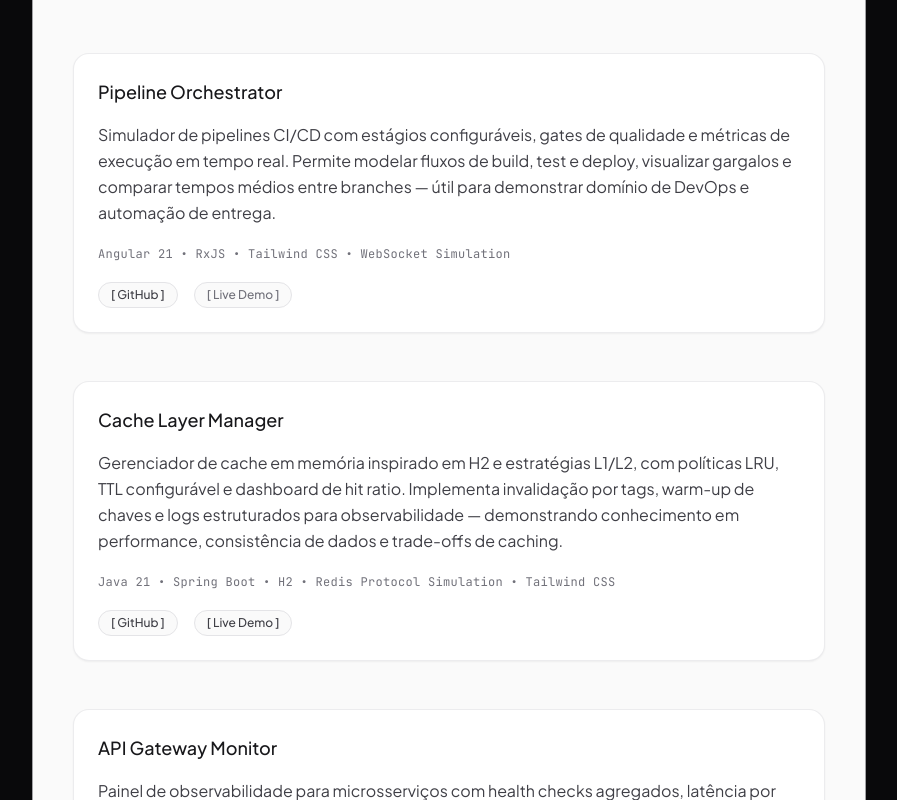
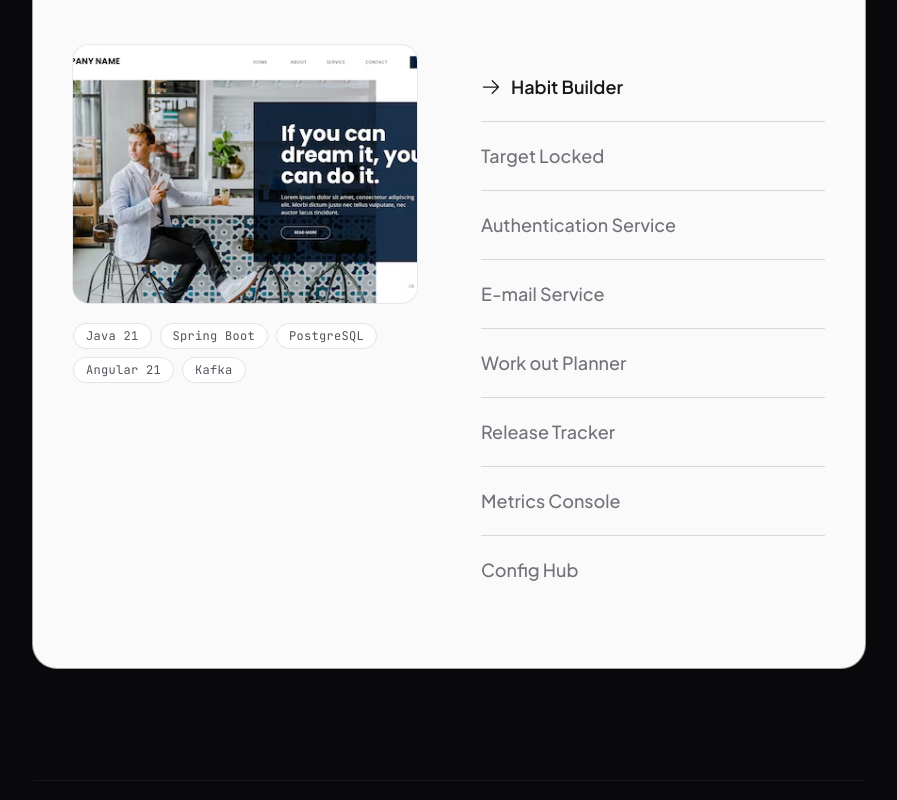
Before and after one commit to WillianWRS/portfolio-dev-fullstack, an Angular app: page / in a window 1280 px wide. Shown: the part 880-1680 px from the top of the page, without its empty margins (191-1088 px from the left). Built offline with nearby package versions, Linux system fonts and the light colour scheme.

Commit message:
Alterações na tela de projetos

```diff
--- a/src/app/features/home/home.html
+++ b/src/app/features/home/home.html
@@ -347,47 +347,82 @@
           {{ projectsSubtitle() }}
         </p>
 
-        <div class="mt-16 space-y-10 md:space-y-12">
-          @for (project of projects(); track project.title) {
-            <article
-              class="rounded-2xl border border-zinc-200/70 bg-white p-6 shadow-sm transition-shadow hover:shadow-md"
-            >
-              <h3 class="text-lg font-medium text-zinc-900">
-                {{ project.title }}
-              </h3>
+        <div class="mt-14 grid gap-12 lg:grid-cols-2 lg:gap-16 lg:items-start">
+          <div
+            id="project-panel"
+            class="min-w-0"
+            role="tabpanel"
+            [attr.aria-labelledby]="'project-tab-' + selectedProjectIndex()"
+          >
+            <figure class="project-showcase__media group relative aspect-[4/3] overflow-hidden rounded-2xl bg-zinc-200 ring-1 ring-zinc-200/80">
+              <img
+                [src]="selectedProject().imageUrl"
+                [alt]="selectedProject().title"
+                class="project-showcase__image h-full w-full object-cover"
+                width="800"
+                height="600"
+              />
+              <figcaption
+                class="project-showcase__overlay absolute inset-0 flex items-end bg-black/0 p-6 transition-colors duration-300 group-hover:bg-black/50"
+              >
+                <p
+                  class="translate-y-2 text-base leading-relaxed text-transparent transition-all duration-300 group-hover:translate-y-0 group-hover:text-white"
+                >
+                  {{ selectedProject().description }}
+                </p>
+              </figcaption>
+            </figure>
 
-              <p class="mt-4 text-base leading-relaxed text-zinc-700">
-                {{ project.description }}
-              </p>
+            <ul class="mt-5 flex flex-wrap gap-2" aria-label="Tecnologias do projeto">
+              @for (stack of selectedProject().stacks; track stack) {
+                <li
+                  class="rounded-full border border-zinc-200 bg-white px-3 py-1 font-mono text-xs tracking-wide text-zinc-600"
+                >
+                  {{ stack }}
+                </li>
+              }
+            </ul>
+          </div>
 
-              <p class="mt-5 font-mono text-xs tracking-wide text-zinc-500">
-                {{ project.stack }}
-              </p>
-
-              @if (project.links.length > 0) {
-                <div class="mt-5 flex flex-wrap gap-x-4 gap-y-2">
-                  @for (link of project.links; track link.label) {
-                    @if (link.url) {
-                      <a
-                        [href]="link.url"
-                        target="_blank"
-                        rel="noopener noreferrer"
-                        class="rounded-full border border-zinc-200 bg-zinc-50 px-3 py-1 text-xs font-medium text-zinc-700 transition-colors hover:border-zinc-300 hover:bg-white hover:text-zinc-900"
-                      >
-                        [ {{ link.label }} ]
-                      </a>
-                    } @else {
-                      <span
-                        class="rounded-full border border-zinc-200 bg-zinc-50 px-3 py-1 text-xs font-medium text-zinc-500"
-                      >
-                        [ {{ link.label }} ]
-                      </span>
-                    }
-                  }
-                </div>
+          <div
+            class="project-list lg:pt-2"
+            role="tablist"
+            [attr.aria-label]="projectsHeading()"
+          >
+            @for (project of projects(); track project.title; let index = $index; let last = $last) {
+              <button
+                type="button"
+                role="tab"
+                [id]="'project-tab-' + index"
+                [attr.aria-selected]="selectedProjectIndex() === index"
+                [attr.aria-controls]="'project-panel'"
+                [class]="projectListItemClass(index)"
+                (click)="selectProject(index)"
+              >
+                @if (selectedProjectIndex() === index) {
+                  <svg
+                    xmlns="http://www.w3.org/2000/svg"
+                    viewBox="0 0 24 24"
+                    fill="none"
+                    stroke="currentColor"
+                    stroke-width="1.5"
+                    class="h-5 w-5 shrink-0"
+                    aria-hidden="true"
+                  >
+                    <path
+                      stroke-linecap="round"
+                      stroke-linejoin="round"
+                      d="M13.5 4.5 21 12m0 0-7.5 7.5M21 12H3"
+                    />
+                  </svg>
+                }
+                <span>{{ project.title }}</span>
+              </button>
+              @if (!last) {
+                <div class="h-px w-full bg-zinc-300/90" aria-hidden="true"></div>
               }
-            </article>
-          }
+            }
+          </div>
         </div>
       </div>
     </section>
--- a/src/app/features/home/home.scss
+++ b/src/app/features/home/home.scss
@@ -85,6 +85,14 @@
   object-fit: cover;
 }
 
+.project-showcase__image {
+  transition: transform 0.5s ease;
+}
+
+.project-showcase__media:hover .project-showcase__image {
+  transform: scale(1.02);
+}
+
 .email-copy-btn {
   animation: emailCopyIn 0.3s ease-out;
 }
@@ -105,4 +113,26 @@
   .email-copy-btn {
     animation: none;
   }
+
+  .project-showcase__image {
+    transition: none;
+  }
+
+  .project-showcase__media:hover .project-showcase__image {
+    transform: none;
+  }
+
+  .project-showcase__overlay,
+  .project-showcase__overlay p {
+    transition: none;
+  }
+
+  .project-showcase__overlay {
+    background-color: rgb(0 0 0 / 0.5);
+  }
+
+  .project-showcase__overlay p {
+    color: rgb(255 255 255);
+    transform: none;
+  }
 }
--- a/src/app/features/home/home.ts
+++ b/src/app/features/home/home.ts
@@ -2,16 +2,11 @@ import { Component, computed, DestroyRef, inject, signal } from '@angular/core';
 
 type Locale = 'BR' | 'EN';
 
-interface ProjectLink {
-  label: string;
-  url: string | null;
-}
-
 interface Project {
   title: string;
   description: string;
-  stack: string;
-  links: ProjectLink[];
+  stacks: string[];
+  imageUrl: string;
 }
 
 type SocialIcon = 'github' | 'linkedin' | 'email';
@@ -110,6 +105,9 @@ export class Home {
   protected readonly projectsSubtitleBR = 'Uma coleção de projetos em que trabalhei.';
   protected readonly projectsSubtitleEN = 'A collection of projects I have worked on.';
 
+  protected readonly projectUnderConstructionBR = 'Em construção';
+  protected readonly projectUnderConstructionEN = 'Under construction';
+
   protected readonly footerTextBR = 'Construído com Angular 21 e Tailwind CSS.';
   protected readonly footerTextEN = 'Built with Angular 21 and Tailwind CSS.';
 
@@ -200,77 +198,105 @@ export class Home {
 
   private readonly projectsSource = [
     {
-      title: 'Pipeline Orchestrator',
+      title: 'Habit Builder',
+      imageUrl: '/foto2.png',
       descriptionBR:
-        'Simulador de pipelines CI/CD com estágios configuráveis, gates de qualidade e métricas de execução em tempo real. Permite modelar fluxos de build, test e deploy, visualizar gargalos e comparar tempos médios entre branches — útil para demonstrar domínio de DevOps e automação de entrega.',
+        'Gerenciador de hábitos com registro de ações diárias, controle de disciplina e indicadores de consistência para manter rotinas e reduzir quebras de sequência.',
       descriptionEN:
-        'CI/CD pipeline simulator with configurable stages, quality gates, and real-time execution metrics. Lets you model build, test, and deploy flows, spot bottlenecks, and compare average times across branches — useful for demonstrating DevOps and delivery automation expertise.',
-      stack: 'Angular 21 • RxJS • Tailwind CSS • WebSocket Simulation',
-      links: [
-        { label: 'GitHub', url: 'https://github.com' },
-        { label: 'Live Demo', url: null },
-      ],
+        'Habit manager with daily action tracking, discipline control, and consistency metrics to sustain routines and reduce streak breaks.',
+      stacks: ['Java 21', 'Spring Boot', 'PostgreSQL', 'Angular 21', 'Kafka'],
     },
     {
-      title: 'Cache Layer Manager',
+      title: 'Target Locked',
+      imageUrl: '/foto3.png',
       descriptionBR:
-        'Gerenciador de cache em memória inspirado em H2 e estratégias L1/L2, com políticas LRU, TTL configurável e dashboard de hit ratio. Implementa invalidação por tags, warm-up de chaves e logs estruturados para observabilidade — demonstrando conhecimento em performance, consistência de dados e trade-offs de caching.',
+        'Definidor e acompanhador de metas com prazos, marcos intermediários e visão de progresso para transformar objetivos em planos mensuráveis.',
       descriptionEN:
-        'In-memory cache manager inspired by H2 and L1/L2 strategies, with LRU policies, configurable TTL, and a hit-ratio dashboard. Implements tag-based invalidation, key warm-up, and structured logs for observability — demonstrating performance, data consistency, and caching trade-offs.',
-      stack: 'Java 21 • Spring Boot • H2 • Redis Protocol Simulation • Tailwind CSS',
-      links: [
-        { label: 'GitHub', url: 'https://github.com' },
-        { label: 'Live Demo', url: 'https://example.com' },
-      ],
+        'Goal setting and tracking tool with deadlines, milestones, and progress views to turn objectives into measurable plans.',
+      stacks: ['Node.js', 'NestJS', 'MongoDB', 'Angular 21', 'Redis'],
     },
     {
-      title: 'API Gateway Monitor',
+      title: 'Authentication Service',
+      imageUrl: '/settings.png',
       descriptionBR:
-        'Painel de observabilidade para microsserviços com health checks agregados, latência por rota e alertas de degradação. Consome métricas simuladas de múltiplos endpoints REST, exibe status consolidado e histórico de incidentes — refletindo experiência com arquitetura distribuída e SRE básico.',
+        'Gateway interno com rate limiting, roteamento versionado e documentação viva OpenAPI, reduzindo acoplamento entre squads e tempo de integração.',
       descriptionEN:
-        'Observability dashboard for microservices with aggregated health checks, per-route latency, and degradation alerts. Consumes simulated metrics from multiple REST endpoints, shows consolidated status and incident history — reflecting experience with distributed architecture and basic SRE.',
-      stack: 'Node.js • Express • Angular 21 • Signal-based State • REST',
-      links: [
-        { label: 'GitHub', url: 'https://github.com' },
-        { label: 'Live Demo', url: null },
-      ],
+        'Internal gateway with rate limiting, versioned routing, and live OpenAPI docs, reducing coupling between squads and integration time.',
+      stacks: ['Go', 'Kong', 'gRPC', 'Prometheus', 'Angular 21'],
     },
     {
-      title: 'Auth Identity Service',
+      title: 'E-mail Service',
+      imageUrl: '/settings.png',
       descriptionBR:
-        'Serviço de autenticação com JWT, refresh tokens rotativos e controle de sessões concurrentes. Inclui fluxos de registro, MFA simulado e auditoria de eventos de segurança. Frontend companion em Angular consome a API com interceptors e guards — showcase de segurança aplicada e integração full stack.',
+        'Console de observabilidade com SLIs por serviço, correlação de traces e alertas baseados em SLO para ambientes de microsserviços.',
       descriptionEN:
-        'Authentication service with JWT, rotating refresh tokens, and concurrent session control. Includes registration flows, simulated MFA, and security event auditing. Companion Angular frontend consumes the API with interceptors and guards — a showcase of applied security and full-stack integration.',
-      stack: 'Java • Spring Security • PostgreSQL • Angular 21 • OAuth2 Patterns',
-      links: [
-        { label: 'GitHub', url: null },
-        { label: 'Live Demo', url: 'https://example.com' },
-      ],
+        'Observability console with per-service SLIs, trace correlation, and SLO-based alerts for microservice environments.',
+      stacks: ['TypeScript', 'Express', 'OpenTelemetry', 'Grafana', 'Tailwind CSS'],
     },
     {
-      title: 'Event-Driven Order Hub',
+      title: 'Work out Planner',
+      imageUrl: '/settings.png',
       descriptionBR:
-        'Hub de pedidos assíncrono com publicação de eventos de domínio, consumidores desacoplados e rastreamento de saga. Simula fluxo e-commerce completo — criação, pagamento, estoque e notificação — com idempotência e dead-letter queue, evidenciando domínio em mensageria e consistência eventual.',
+        'Orquestrador de releases com pipelines declarativos, aprovações por ambiente e rollback automático quando métricas de saúde degradam após o deploy.',
       descriptionEN:
-        'Asynchronous order hub with domain event publishing, decoupled consumers, and saga tracking. Simulates a full e-commerce flow — creation, payment, inventory, and notification — with idempotency and dead-letter queue, showcasing messaging and eventual consistency expertise.',
-      stack: 'Node.js • RabbitMQ Simulation • DDD • Angular 21 • TypeScript',
-      links: [
-        { label: 'GitHub', url: 'https://github.com' },
-        { label: 'Live Demo', url: null },
-      ],
+        'Release orchestrator with declarative pipelines, per-environment approvals, and automatic rollback when health metrics degrade after deploy.',
+      stacks: ['Angular 21', 'RxJS', 'Docker', 'GitHub Actions', 'WebSocket'],
+    },
+    {
+      title: 'Release Tracker',
+      imageUrl: '/settings.png',
+      descriptionBR:
+        'Serviço de identidade com JWT, refresh rotativo, MFA TOTP e políticas de sessão para aplicações corporativas multi-tenant.',
+      descriptionEN:
+        'Identity service with JWT, rotating refresh tokens, TOTP MFA, and session policies for multi-tenant enterprise applications.',
+      stacks: ['Java', 'Spring Security', 'PostgreSQL', 'OAuth2', 'Angular 21'],
+    },
+    {
+      title: 'Metrics Console',
+      imageUrl: '/settings.png',
+      descriptionBR:
+        'Motor de workflows assíncronos com compensações, timers e visualização do estado de cada instância para processos de onboarding e compliance.',
+      descriptionEN:
+        'Async workflow engine with compensations, timers, and per-instance state visualization for onboarding and compliance processes.',
+      stacks: ['Node.js', 'Temporal', 'TypeScript', 'RabbitMQ', 'DDD'],
+    },
+    {
+      title: 'Config Hub',
+      imageUrl: '/settings.png',
+      descriptionBR:
+        'Painel executivo com agregações em tempo quase real, filtros salvos e exportação de relatórios para acompanhamento de KPIs operacionais.',
+      descriptionEN:
+        'Executive dashboard with near-real-time aggregations, saved filters, and report export for tracking operational KPIs.',
+      stacks: ['Angular 21', 'Signals', 'Tailwind CSS', 'Java', 'H2'],
     },
   ] as const;
+
+  protected readonly selectedProjectIndex = signal(0);
 
   protected readonly projects = computed<Project[]>(() => {
     const isBR = this.selectedLocale() === 'BR';
 
-    return this.projectsSource.map((project) => ({
-      title: project.title,
-      description: isBR ? project.descriptionBR : project.descriptionEN,
-      stack: project.stack,
-      links: [...project.links],
-    }));
+    return this.projectsSource.map((project) => {
+      const isUnderConstruction = project.imageUrl === '/settings.png';
+
+      return {
+        title: project.title,
+        description: isUnderConstruction
+          ? isBR
+            ? this.projectUnderConstructionBR
+            : this.projectUnderConstructionEN
+          : isBR
+            ? project.descriptionBR
+            : project.descriptionEN,
+        stacks: [...project.stacks],
+        imageUrl: project.imageUrl,
+      };
+    });
   });
+
+  protected readonly selectedProject = computed(
+    () => this.projects()[this.selectedProjectIndex()],
+  );
 
   protected readonly selectedEffect = signal<BackgroundEffect>('stars');
 
@@ -336,6 +362,21 @@ export class Home {
 
   protected selectLocale(locale: Locale): void {
     this.selectedLocale.set(locale);
+  }
+
+  protected selectProject(index: number): void {
+    this.selectedProjectIndex.set(index);
+  }
+
+  protected projectListItemClass(index: number): string {
+    const base =
+      'inline-flex w-full items-center gap-2.5 py-5 text-left text-lg transition-[color,font-size] duration-200 focus:outline-none focus-visible:ring-2 focus-visible:ring-zinc-400 focus-visible:ring-offset-2 focus-visible:ring-offset-zinc-50 rounded-sm';
+
+    if (this.selectedProjectIndex() === index) {
+      return `${base} text-[1.2375rem] font-semibold text-zinc-900`;
+    }
+
+    return `${base} font-medium text-zinc-500 hover:text-[1.18125rem] hover:text-zinc-800`;
   }
 
   protected toggleEmail(): void {
```
Also changed, not shown: public/foto3.png (added), public/settings.png (added).
